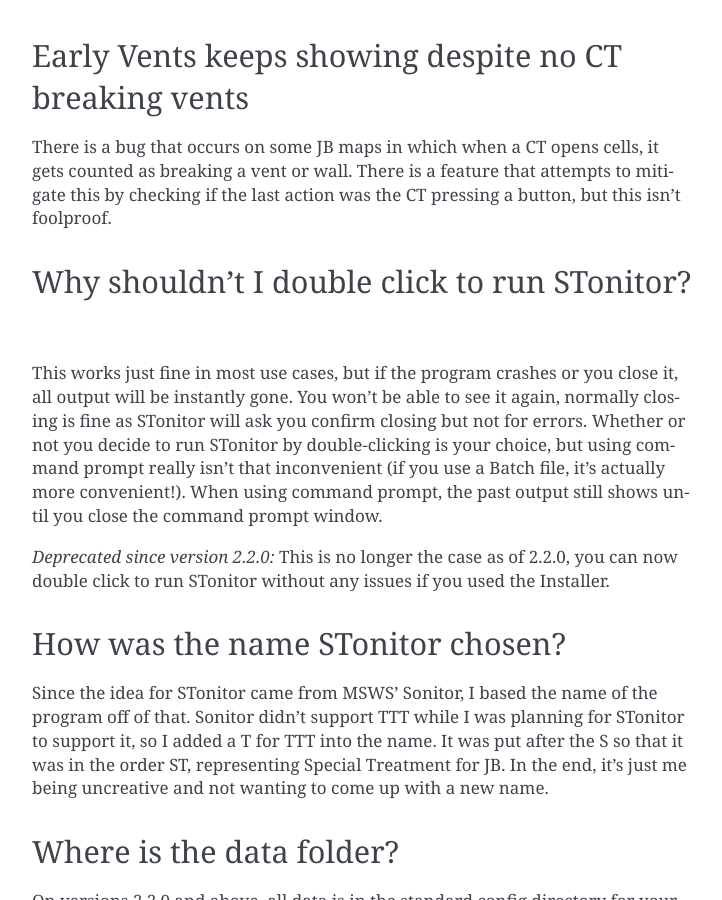
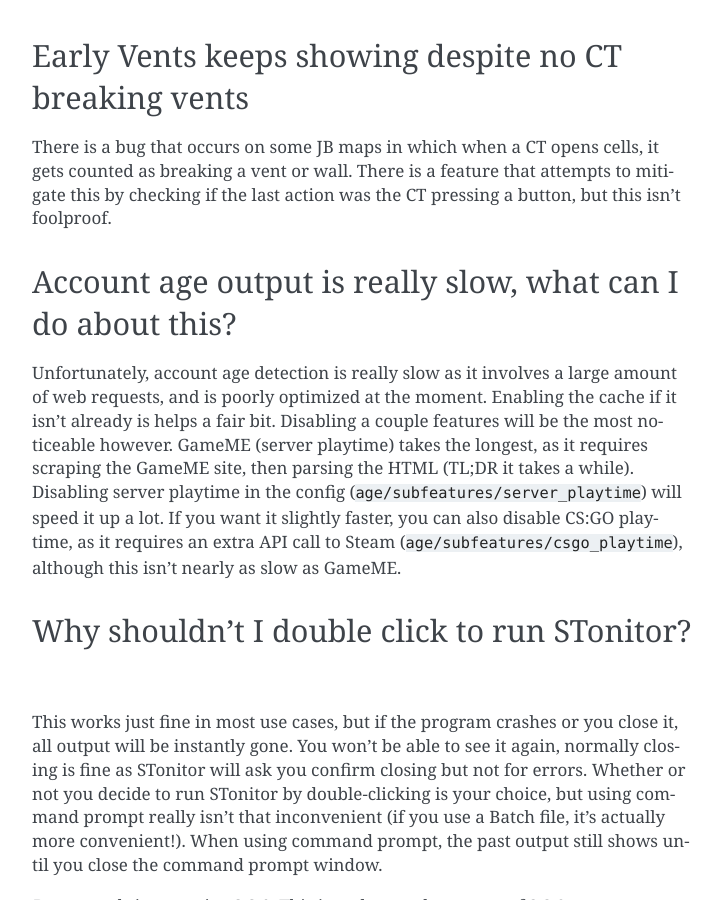
Before and after one commit to BLANK-TH/TSonitor, a Sphinx documentation site: the page built from docs/source/faq.rst, in a window 1280 px wide and 900 px high, scrolled down 1134 px. Shown: the whole window, without its empty margins (388-1110 px from the left). Built offline with Sphinx 7.4.7, drawn with Linux system fonts in a browser that asks for light colours; some of the changed text lies outside the part shown.

Commit message:
Create FAQ entry on slow account age

```diff
--- a/docs/source/faq.rst
+++ b/docs/source/faq.rst
@@ -24,6 +24,7 @@
 
 Can I add more GameME server IPs to playtime detection?
 --------------------------------------------------------
+
 Yes, provided that they're under the same GameME page as the existing entries, you can. To do so, go to
 ``constants.yaml`` (in `the data folder <faq.html#where-is-the-data-folder>`_), go to
 ``age`` -> ``gameme`` -> ``game_code``. You can then add the IP you want in the following format:
@@ -41,6 +42,16 @@
 There is a bug that occurs on some JB maps in which when a CT opens cells, it gets counted as breaking a vent or wall.
 There is a feature that attempts to mitigate this by checking if the last action was the CT pressing a button, but this isn't foolproof.
 
+Account age output is really slow, what can I do about this?
+--------------------------------------------------------------
+
+Unfortunately, account age detection is really slow as it involves a large amount of web requests, and is poorly
+optimized at the moment. Enabling the cache if it isn't already is helps a fair bit. Disabling a couple features will
+be the most noticeable however. GameME (server playtime) takes the longest, as it requires scraping the GameME site,
+then parsing the HTML (TL;DR it takes a while). Disabling server playtime in the config
+(``age/subfeatures/server_playtime``) will speed it up a lot. If you want it slightly faster, you can also disable
+CS:GO playtime, as it requires an extra API call to Steam (``age/subfeatures/csgo_playtime``), although this isn't
+nearly as slow as GameME.
 
 Why shouldn't I double click to run STonitor?
 -------------------------------------------------
```
